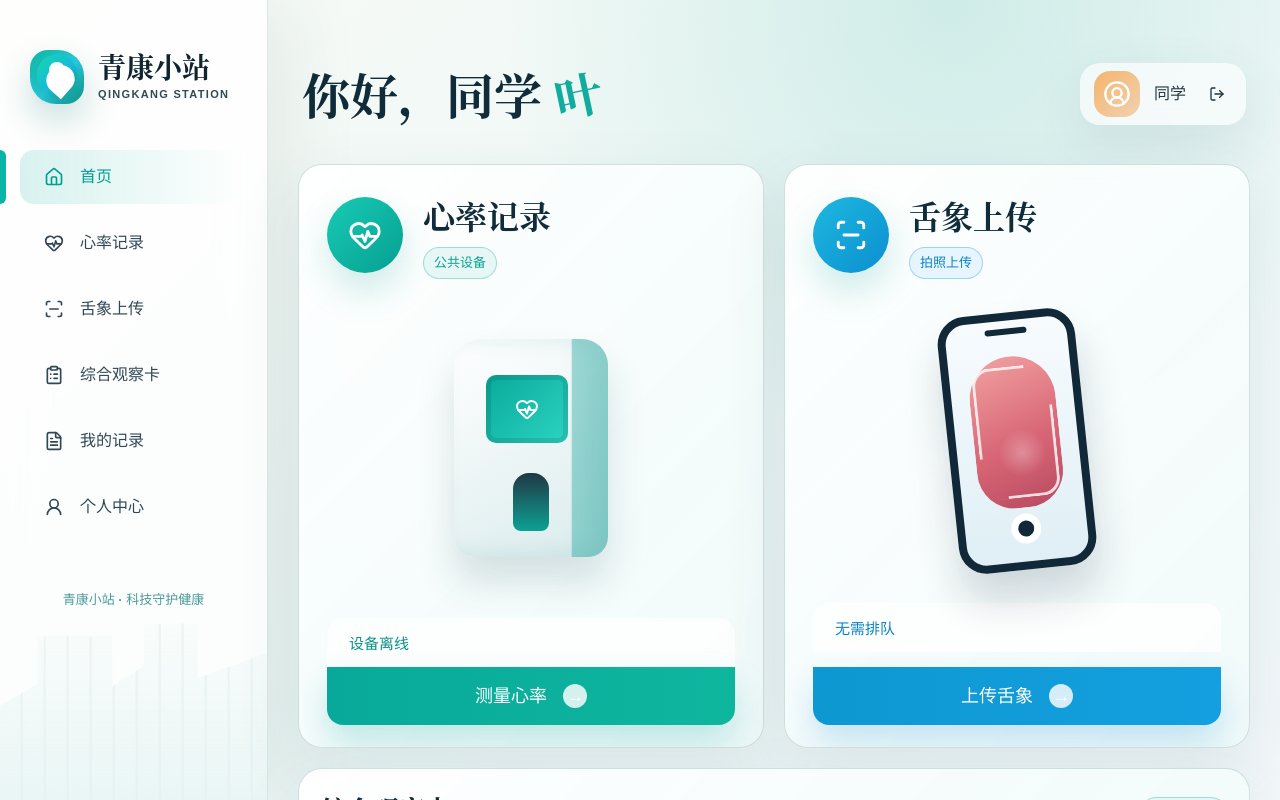
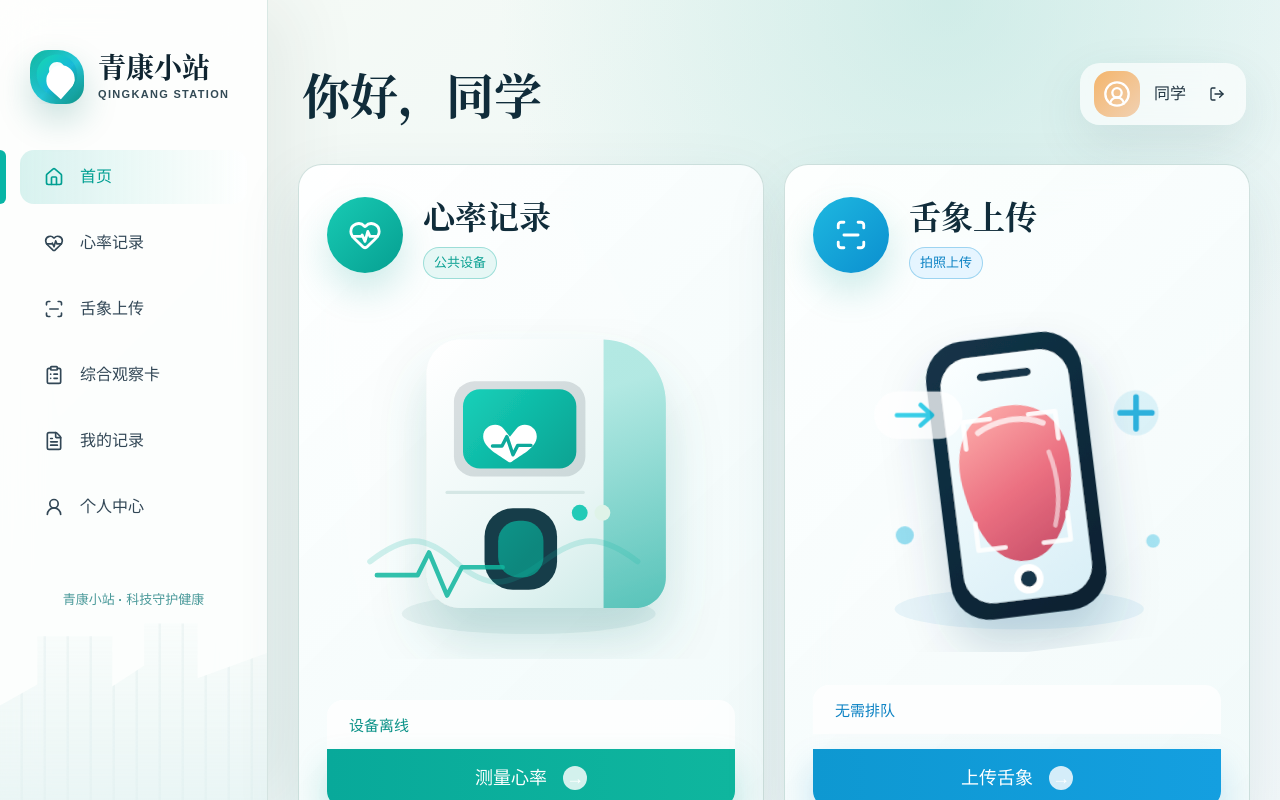
Before and after one commit to RinoPaw/qingkang-station, a React (Vite) app in the folder qingkang_web/: page / in a window 1280 px wide. Shown: the top 800 px of the page. Built offline with nearby package versions, Linux system fonts and the light colour scheme; no server answers.

Commit message:
Use refined home SVG illustrations

```diff
--- a/qingkang_web/src/components/HomePage.tsx
+++ b/qingkang_web/src/components/HomePage.tsx
@@ -1,6 +1,11 @@
 import { HeartPulse, ScanLine } from 'lucide-react'
 import { AppTopbar } from './AppTopbar'
 import { DisclaimerBar } from './DisclaimerBar'
+import {
+  HeartStationIllustration,
+  HomeLeafMark,
+  TongueUploadIllustration,
+} from './HomeIllustrations'
 import { SidebarNavigation } from './SidebarNavigation'
 import type { AppPage } from './SidebarNavigation'
 import type { User } from '../types/index'
@@ -26,7 +31,7 @@ export function HomePage({ deviceHumanState, user, onLogout, onNavigate }: HomeP
             <div>
               <h1>
                 你好，{nickname}
-                <span>叶</span>
+                <span className="home-leaf-mark"><HomeLeafMark /></span>
               </h1>
             </div>
           </header>
@@ -46,12 +51,7 @@ export function HomePage({ deviceHumanState, user, onLogout, onNavigate }: HomeP
             </div>
 
             <div className="home-card-body is-simple">
-              <div className="device-illustration" aria-hidden="true">
-                <div className="device-screen">
-                  <HeartPulse size={24} />
-                </div>
-                <span></span>
-              </div>
+              <HeartStationIllustration />
             </div>
 
             <p className="home-live-status">{deviceHumanState}</p>
@@ -73,12 +73,7 @@ export function HomePage({ deviceHumanState, user, onLogout, onNavigate }: HomeP
             </div>
 
             <div className="home-card-body is-simple">
-              <div className="phone-illustration" aria-hidden="true">
-                <div className="phone-camera"></div>
-                <div className="tongue-preview"></div>
-                <div className="scan-corners"></div>
-                <div className="phone-shutter"></div>
-              </div>
+              <TongueUploadIllustration />
             </div>
 
             <p className="home-live-status is-blue">无需排队</p>
```
